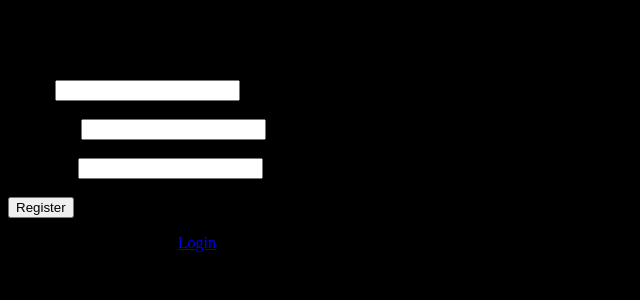
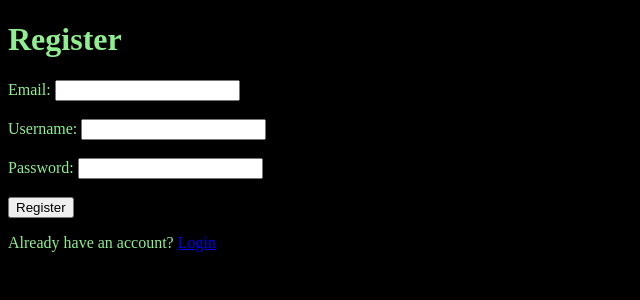
Before and after one commit to hcm444/animal-farm, a Flask app: page /register in a window 1280 px wide. Shown: the top 300 px of the page, without its empty margins (0-640 px from the left). Run offline with Flask 3, Linux system fonts and the light colour scheme.

```diff
--- a/static/styles.css
+++ b/static/styles.css
@@ -1,6 +1,6 @@
 body {
   background-color: black;
-  color: color: lightgreen;
+  color: lightgreen;
 }
 
 a:hover {
```
